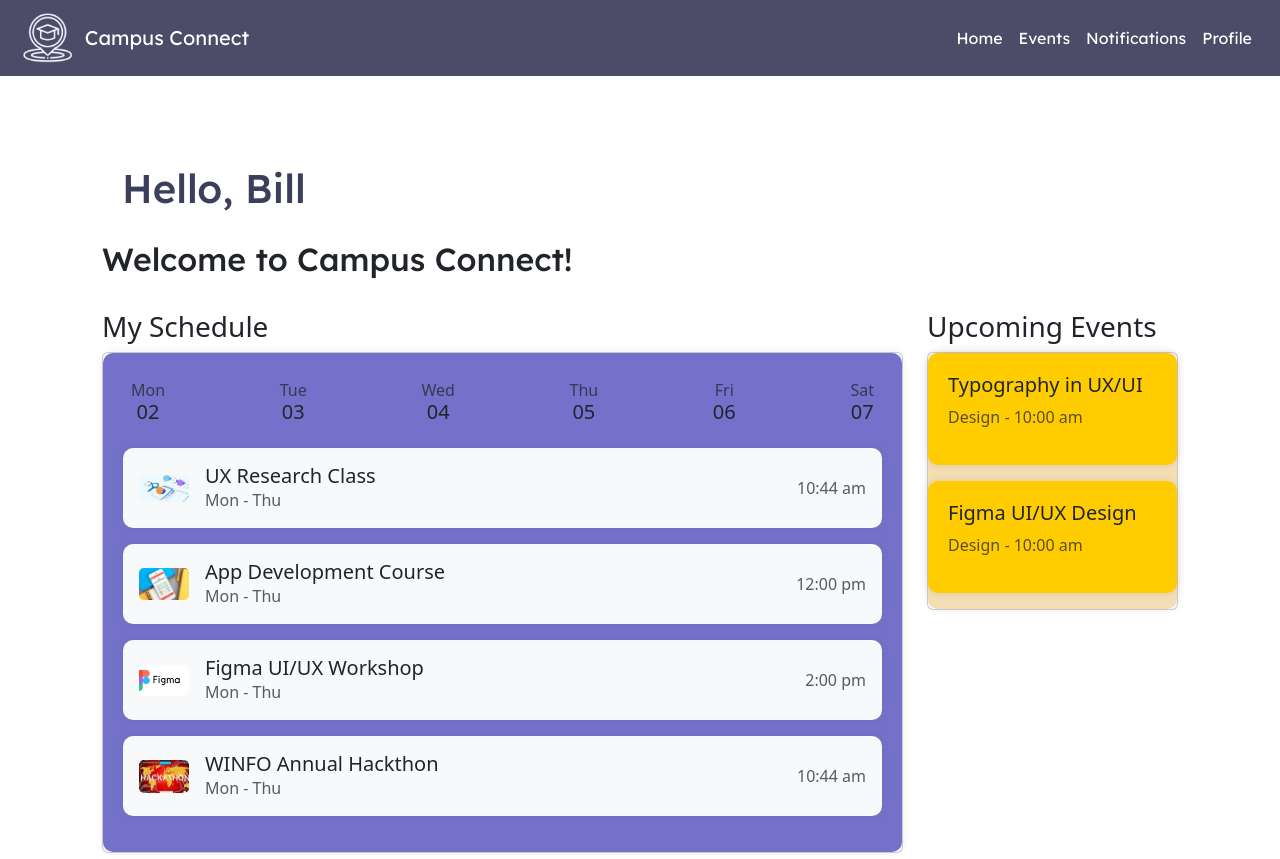
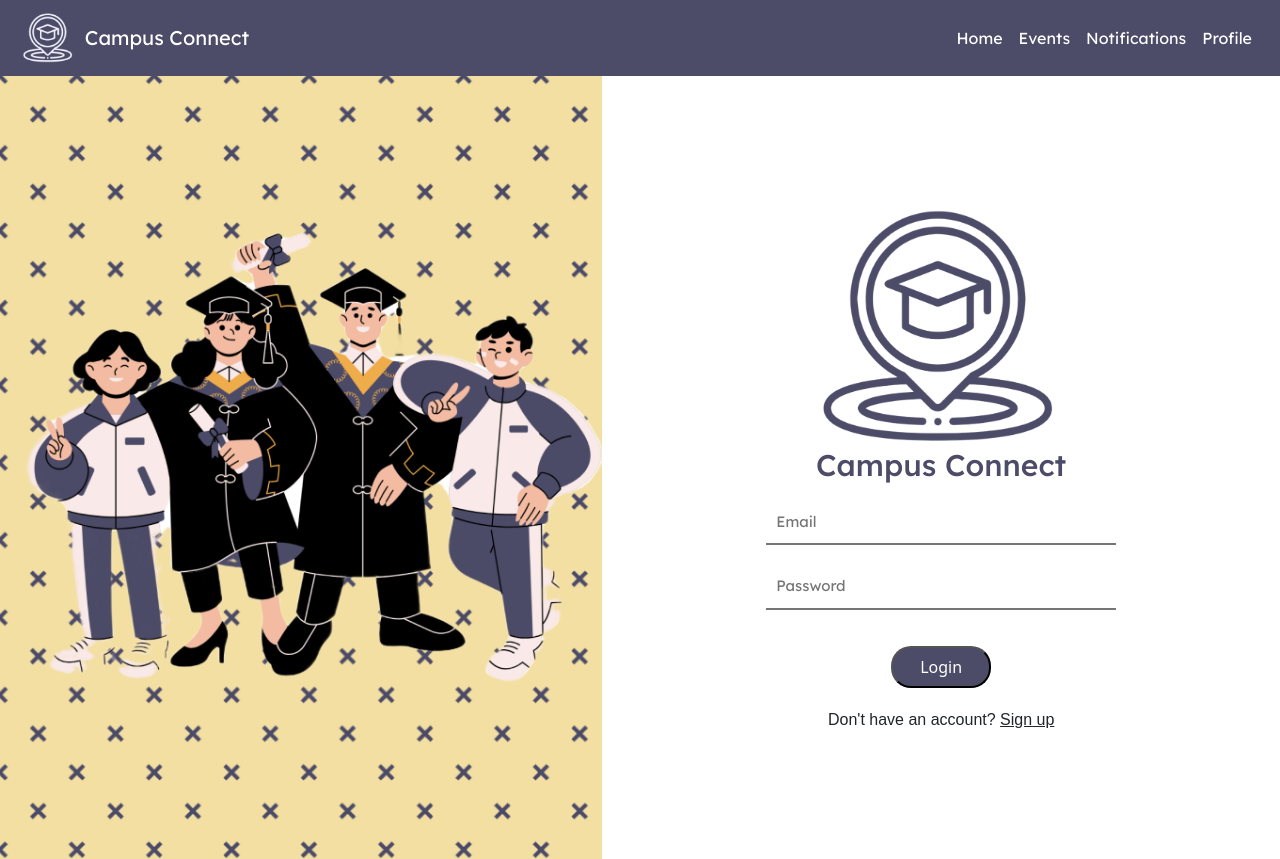
Before and after one commit to stephliu39/info442, a website: page public/index.html in a window 1280 px wide. Shown: the top 859 px of the page. Drawn offline with nearby package versions, Linux system fonts and the light colour scheme.

Commit message:
nothing change

```diff
--- a/public/index.html
+++ b/public/index.html
@@ -56,7 +56,7 @@
     </header>
 
     <!-- login and sign up-->
-    <section id="login" class="hidden">
+    <section id="login">
       <div id="left-login">
         <!-- Add image and replace placeholder background -->
       </div>
@@ -108,7 +108,7 @@
     </section>
 
     <!-- Homepage -->
-    <main class="container mt-5" id="home">
+
       <section id="homepage">
           <div class="row">
               <div class="header col-12">
@@ -120,7 +120,7 @@
               <div class="col-lg-9">
                   <h3>My Schedule</h3>
                   <div class="card mb-4">
-                      <div class="schedule-card-body">
+                    <div class="schedule-card-body">
                           <div class="d-flex flex-row justify-content-between align-items-center mb-3">
                               <div class="p-2 text-center">
                                   <h6 class="text-muted mb-0">Mon</h6>
@@ -207,8 +207,6 @@
               </div>
           </div>
       </section>
-  </main>
-
       <!--Form for create event page!-->
       <section id="create-event" class="hidden">
         <div class="event-form">
--- a/public/style.css
+++ b/public/style.css
@@ -25,6 +25,7 @@ nav,
     padding: 20px;
     color: #3b3f5c;
 }
+
 .schedule-card-body{
     background-color: #7471cb;
     padding: 20px;
```
